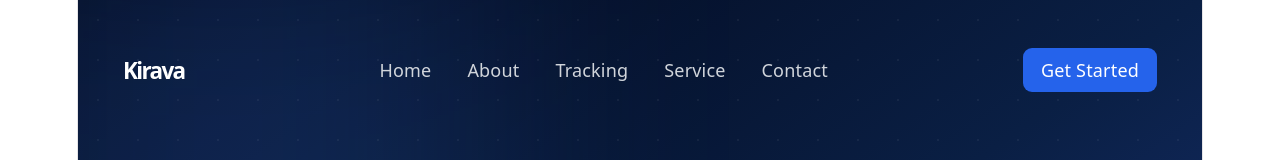
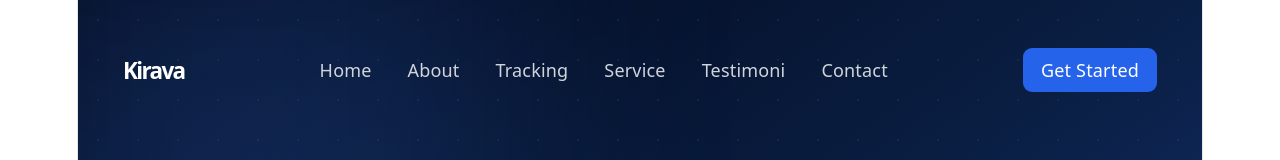
Before and after one commit to mochamadfahmifadillah/kirava-logistics, a React (Vite) app: page / in a window 1280 px wide. Shown: the top 160 px of the page. Built offline with nearby package versions, Linux system fonts and the light colour scheme.

Commit message:
Menambahkan Link Kembali

```diff
--- a/src/components/layout/Navbar.jsx
+++ b/src/components/layout/Navbar.jsx
@@ -10,6 +10,7 @@ export default function Navbar() {
         <Link to="/about">About</Link>
         <Link to="/tracking">Tracking</Link>
         <Link to="/service">Service</Link>
+        <Link to="/testimoni">Testimoni</Link>
         <Link to="/contact">Contact</Link>
       </div>
 
```
